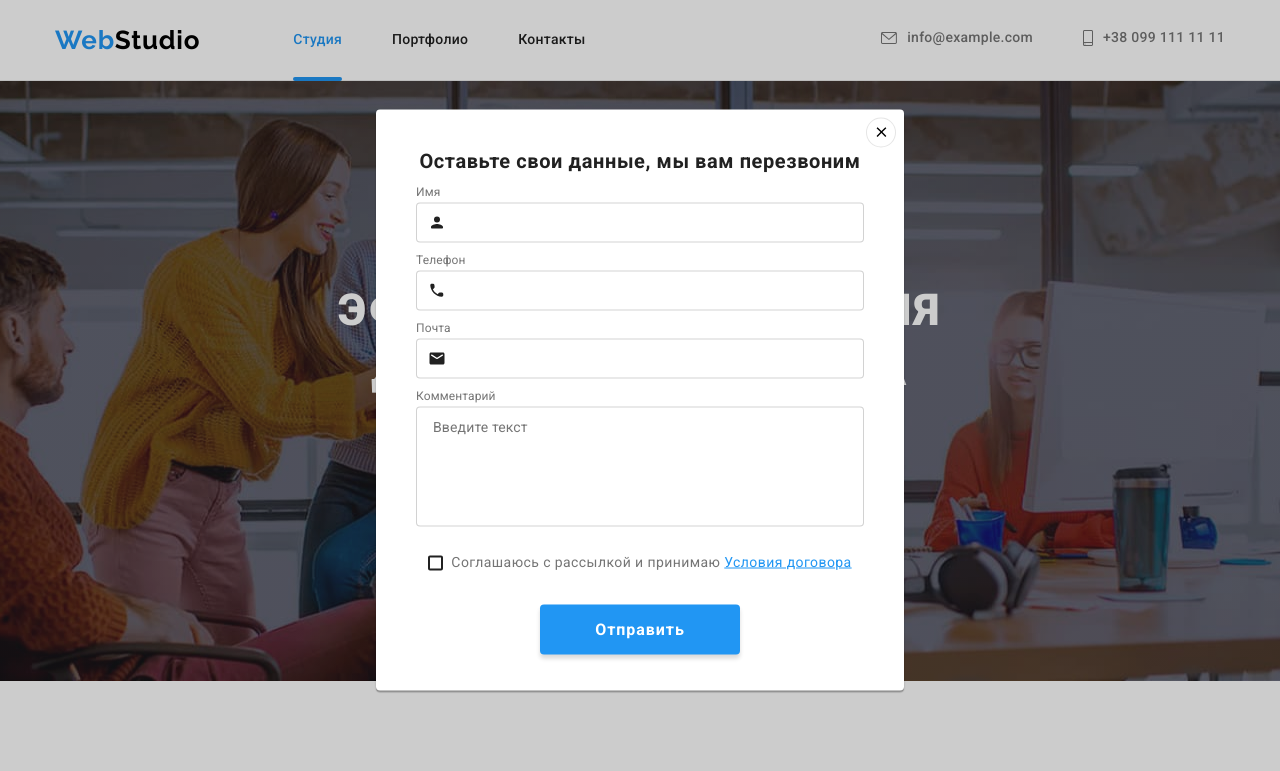
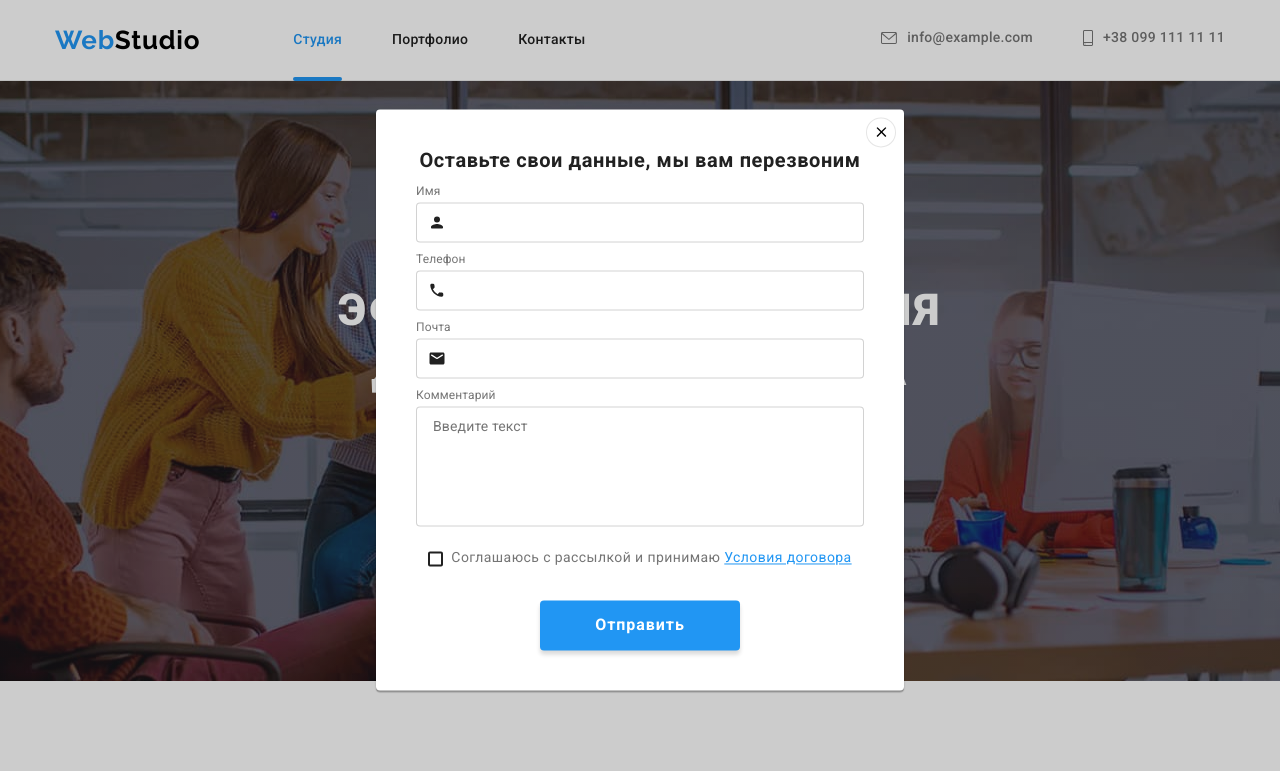
Before and after one commit to akrir6/goit-markup-hw-06, a plain HTML site: page index.html in a window 1280 px wide. Both pictures are taken after a click on the button "Заказать услугу". Shown: the top 771 px of the page. Drawn offline with nearby package versions, Linux system fonts and the light colour scheme.

Commit message:
fix remarks

```diff
--- a/css/styles.css
+++ b/css/styles.css
@@ -93,11 +93,13 @@ img {
 .button {
   display: inline-flex;
   justify-content: center;
+  align-items: center;
+  align-self: center;
 
   padding-top: 10px;
   padding-bottom: 10px;
   width: 200px;
-  /* height: 50px; */
+  height: 50px;
 
   font-family: inherit;
   font-weight: 700;
@@ -300,12 +302,8 @@ img {
   margin: 0;
 }
 
-.subscribe-button {
-  margin-left: 12px;
-}
-
 .subscribe-email {
-  margin: 0;
+  margin-right: 12px;
   padding: 15px 16px;
   width: 358px;
 
@@ -721,10 +719,10 @@ img {
   transform: translate(-50%, -50%) scale(1);
 
   padding: 40px;
-  width: 528px;
-  height: 581px;
+  min-width: 528px;
+  min-height: 581px;
 
-  background-color: #ffffff;
+  background-color: var(--first-bgcolor);
   box-shadow: 0px 1px 3px rgba(0, 0, 0, 0.12), 0px 1px 1px rgba(0, 0, 0, 0.14),
     0px 2px 1px rgba(0, 0, 0, 0.2);
   border-radius: 4px;
@@ -744,7 +742,7 @@ img {
   width: 30px;
   height: 30px;
 
-  background-color: #ffffff;
+  background-color: var(--first-bgcolor);
   border: 1px solid rgba(0, 0, 0, 0.1);
   border-radius: 50%;
 
@@ -766,7 +764,7 @@ img {
 }
 
 .modal-header {
-  margin-bottom: 30px;
+  margin-bottom: 12px;
 
   font-weight: 700;
   font-size: 20px;
@@ -786,9 +784,8 @@ img {
 }
 
 .field-label {
-  position: absolute;
-  left: 0;
-  bottom: calc(100% + 4px);
+  display: block;
+  margin-bottom: 4px;
   font-size: 12px;
   line-height: 1.17;
   letter-spacing: 0.01em;
@@ -811,6 +808,7 @@ img {
 }
 
 .comment {
+  display: block;
   padding: 12px 16px;
 
   height: 120px;
@@ -836,14 +834,13 @@ img {
 }
 
 .form-field + .form-field {
-  margin-top: 28px;
+  margin-top: 10px;
 }
 
 .form-checkbox {
   display: flex;
   align-items: center;
-  margin-right: auto;
-  margin-left: auto;
+  justify-content: center;
   margin-top: 20px;
   margin-bottom: 30px;
 }
@@ -858,10 +855,9 @@ img {
 
 .field-icon {
   position: absolute;
-  top: 50%;
+  /* top: 50%; */
   left: 12px;
-  transform: translateY(-50%);
-
+  bottom: 11px;
   width: 18px;
   height: 18px;
   fill: var(--title-color);
--- a/index.html
+++ b/index.html
@@ -386,7 +386,7 @@
           <form class="subscribe-form">
             <input type="email" name="email" class="subscribe-email" placeholder="E-mail" />
 
-            <button type="submit" class="subscribe-button button">
+            <button type="submit" class="button">
               Подписаться
               <svg class="send-icon"><use href="./images/icons.svg#send"></use></svg>
             </button>
@@ -403,27 +403,31 @@
         <h2 class="modal-header">Оставьте свои данные, мы вам перезвоним</h2>
         <form class="order-form">
           <label class="form-field">
+            <span class="field-label">Имя</span>
             <input type="text" class="field-input" name="name" />
-            <span class="field-label">Имя</span>
+
             <svg class="field-icon"><use href="./images/icons.svg#person"></use></svg>
           </label>
           <label class="form-field">
+            <span class="field-label">Телефон</span>
             <input type="tel" class="field-input" name="phone" />
-            <span class="field-label">Телефон</span>
+
             <svg class="field-icon"><use href="./images/icons.svg#phone"></use></svg>
           </label>
           <label class="form-field">
+            <span class="field-label">Почта</span>
             <input type="email" class="field-input" name="email" />
-            <span class="field-label">Почта</span>
+
             <svg class="field-icon"><use href="./images/icons.svg#email"></use></svg>
           </label>
+
           <label class="form-field">
+            <span class="field-label">Комментарий</span>
             <textarea
               class="field-input comment"
               nam="comment"
               placeholder="Введите текст"
             ></textarea>
-            <span class="field-label">Комментарий</span>
           </label>
 
           <label class="form-checkbox">
@@ -441,7 +445,7 @@
             </span>
           </label>
 
-          <button type="submit" class="button submit">Отправить</button>
+          <button type="submit" class="button">Отправить</button>
         </form>
       </div>
     </div>
```
Also changed, not shown: portfolio.html (+1 -1 lines).
